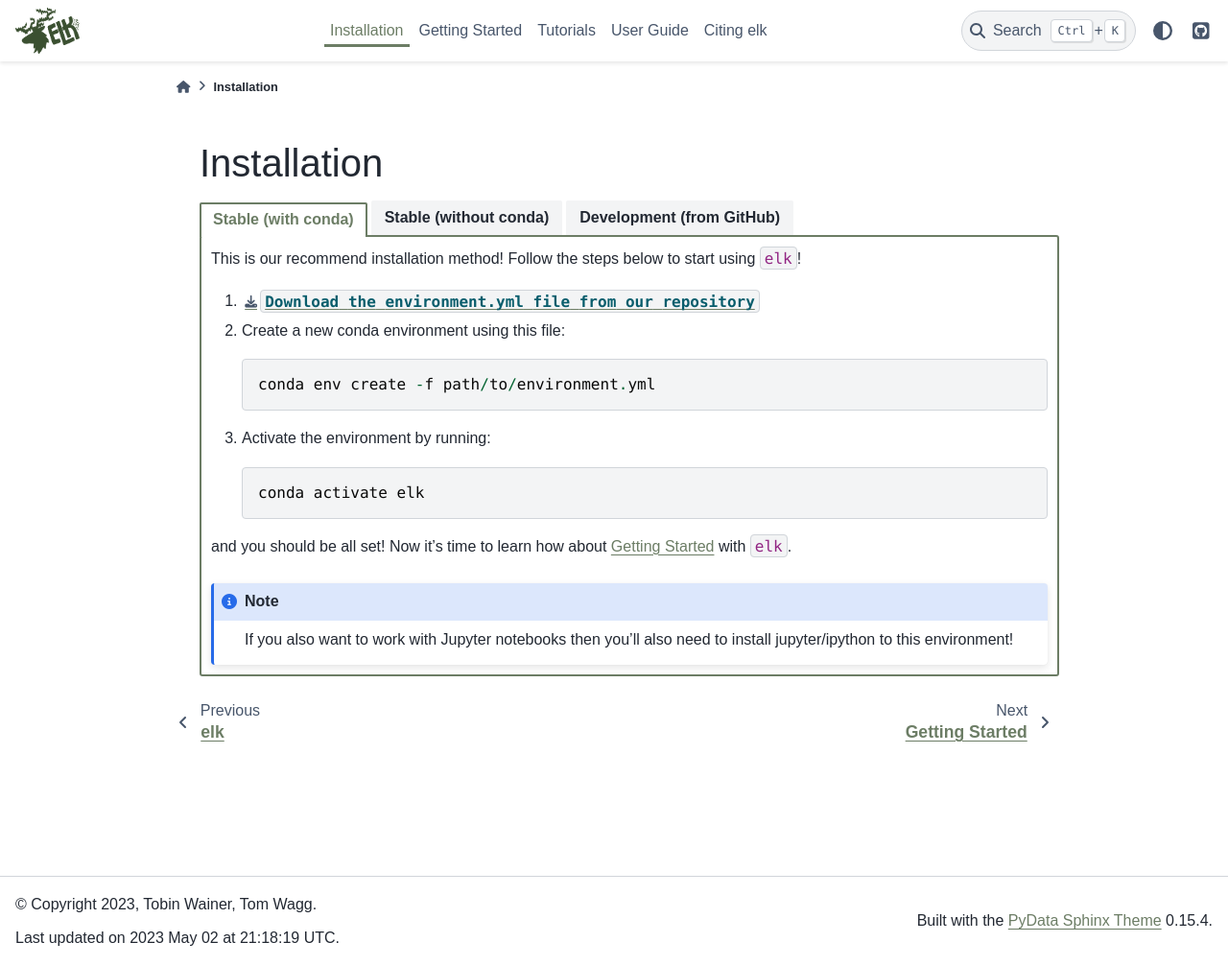
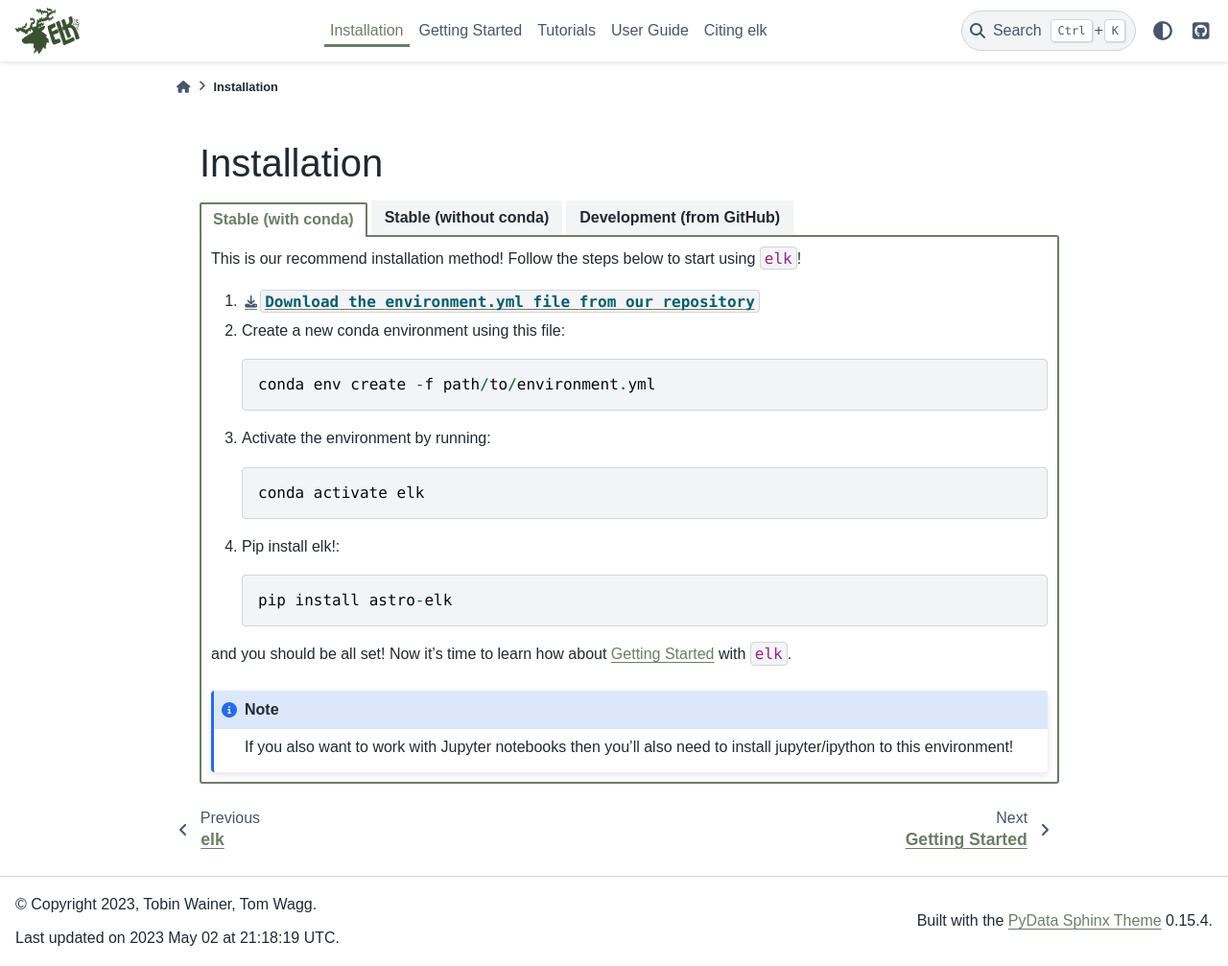
Before and after one commit to tobin-wainer/elk, a Sphinx documentation site: the page built from docs/pages/install.rst, in a window 1280 px wide and 1007 px high. Shown: the whole window at 96% size. Built offline with Sphinx 7.4.7 and the PyData theme 0.15.4, drawn with Linux system fonts in a browser that asks for light colours; some web fonts are replaced; pages that are not in the unit, such as notebooks, are missing from menus.

Commit message:
Update install.rst

```diff
--- a/docs/pages/install.rst
+++ b/docs/pages/install.rst
@@ -16,6 +16,10 @@ Installation
 
                 conda activate elk
 
+        #. Pip install elk!::
+
+                pip install astro-elk
+
         and you should be all set! Now it's time to learn how about `Getting Started <getting_started>`__ with ``elk``.
 
         .. note::
@@ -26,7 +30,7 @@ Installation
         We don't recommend installing ``elk`` without a conda environment but if you prefer to do it this
         way then all you need to do is run::
 
-            pip install elk-astro
+            pip install astro-elk
 
         and you should be all set! Now it's time to learn how about `Getting Started <getting_started>`__ with ``elk``.
 
```
